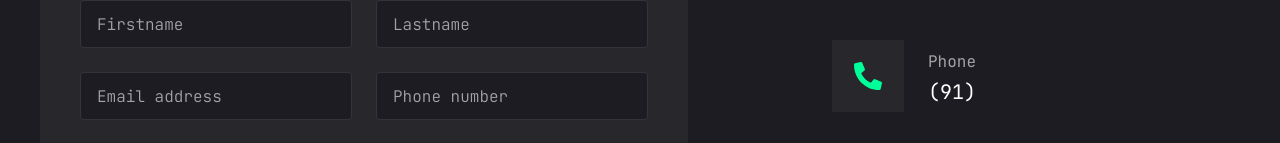
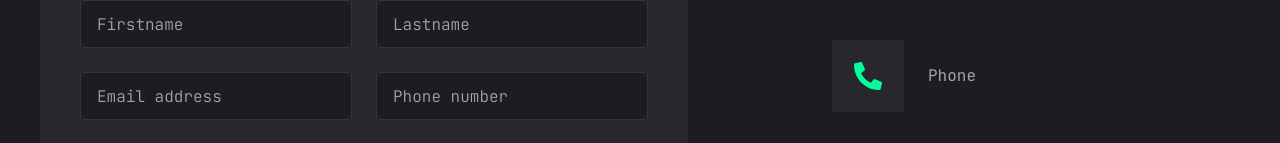
Before and after one commit to KalashThakare/Portfolio, a Next.js app: page /contact in a window 1280 px wide. Shown: the part 352-495 px from the top of the page. Built offline with nearby package versions, Linux system fonts and the light colour scheme.

Commit message:
disabling rules

```diff
--- a/app/contact/page.jsx
+++ b/app/contact/page.jsx
@@ -11,7 +11,7 @@ const info=[
     {
         icon:<FaPhoneAlt />,
         title:"Phone",
-        description:"(91)",
+        description:"",
     },
     {
         icon:<FaEnvelope />,
```
Also changed, not shown: .eslintrc.json.
